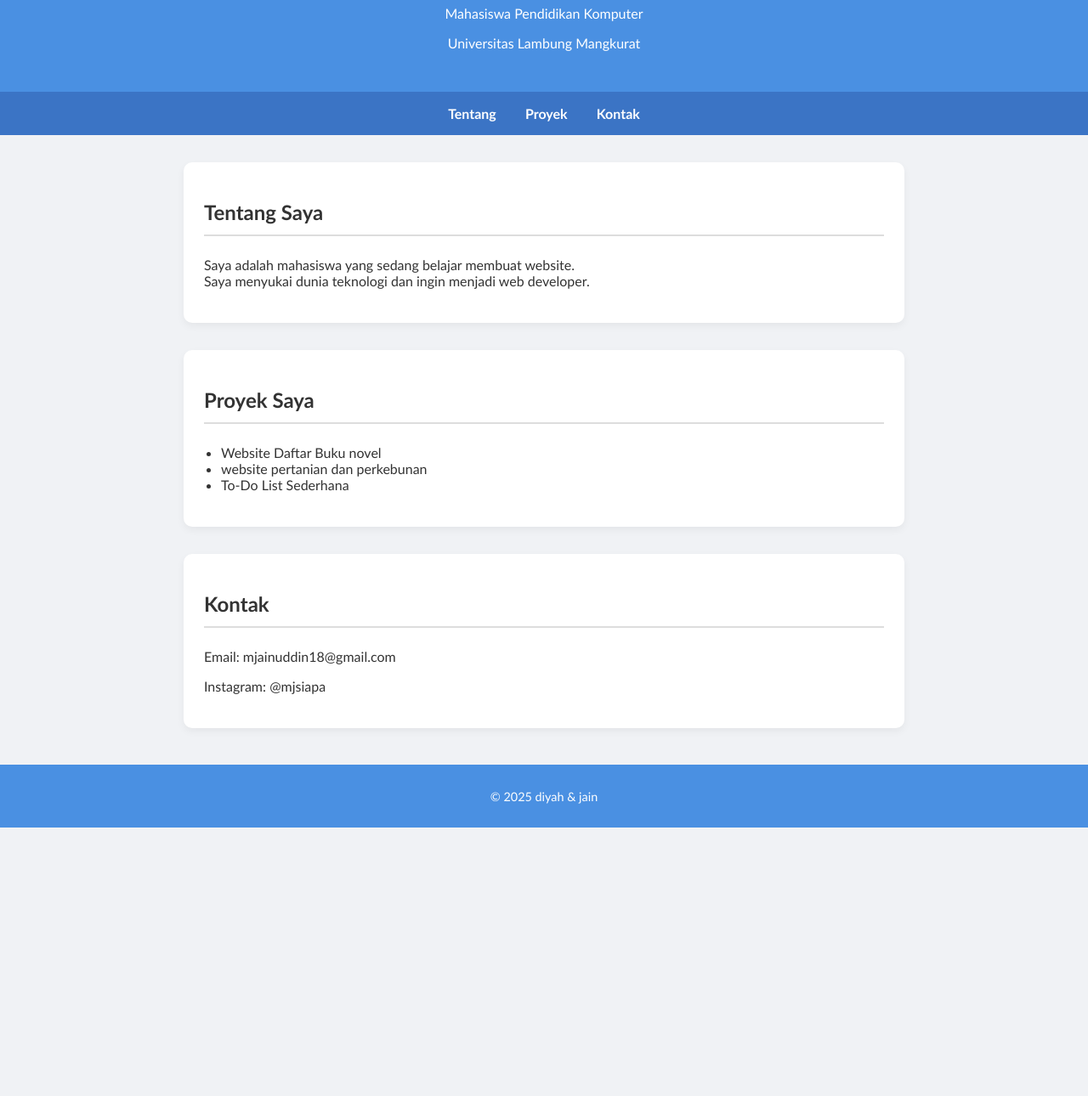
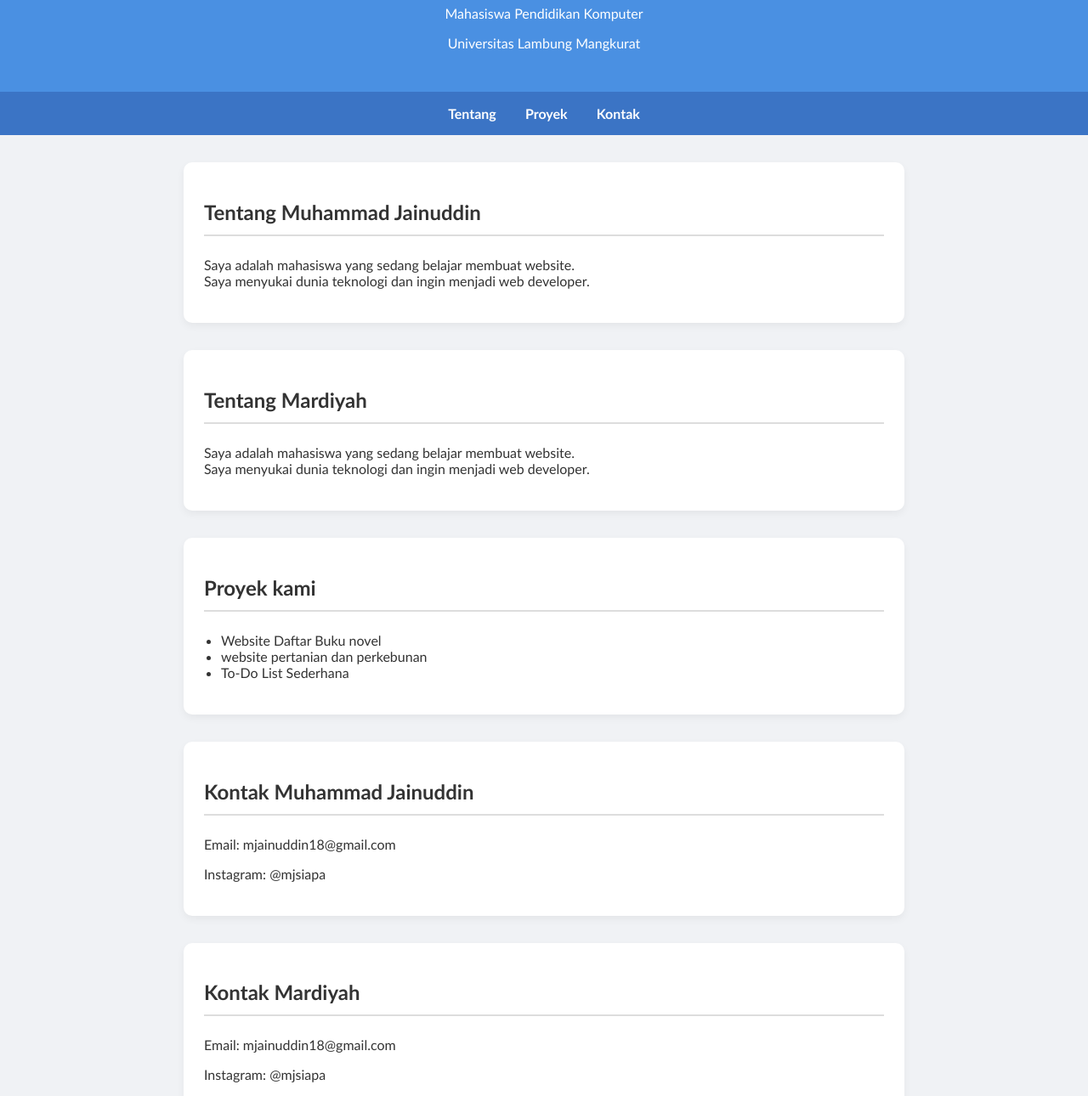
Before and after one commit to zainuddin1410/praktikum8.1.github.oi, a plain HTML site: page index.html in a window 1280 px wide. Shown: the part 108-1398 px from the top of the page at 85% size. Before the commit the page ends 1082 px from the top, so only its background shows below. Drawn offline with Linux system fonts and the light colour scheme.

Commit message:
Update index.html

```diff
--- a/index.html
+++ b/index.html
@@ -8,7 +8,7 @@
 </head>
 <body>
     <header>
-        <h1>Muhammad Jainuddin</h1>
+        <h1> Mardiya & Muhammad Jainuddin</h1>
         <p>Mahasiswa Pendidikan Komputer</p>
         <p>Universitas Lambung Mangkurat</p>
     </header>
@@ -20,13 +20,18 @@
     </nav>
 
     <section id="tentang">
-        <h2>Tentang Saya</h2>
+        <h2>Tentang Muhammad Jainuddin</h2>
+        <p>Saya adalah mahasiswa yang sedang belajar membuat website.<br>
+        Saya menyukai dunia teknologi dan ingin menjadi web developer.</p>
+    </section>
+        <section id="tentang">
+        <h2>Tentang Mardiyah</h2>
         <p>Saya adalah mahasiswa yang sedang belajar membuat website.<br>
         Saya menyukai dunia teknologi dan ingin menjadi web developer.</p>
     </section>
 
     <section id="proyek">
-        <h2>Proyek Saya</h2>
+        <h2>Proyek kami</h2>
         <ul>
             <li>Website Daftar Buku novel</li>
             <li>website pertanian dan perkebunan </li>
@@ -35,7 +40,12 @@
     </section>
 
     <section id="kontak">
-        <h2>Kontak</h2>
+        <h2>Kontak Muhammad Jainuddin</h2>
+        <p>Email: mjainuddin18@gmail.com</p>
+        <p>Instagram: @mjsiapa</p>
+    </section>
+        <section id="kontak">
+        <h2>Kontak Mardiyah</h2>
         <p>Email: mjainuddin18@gmail.com</p>
         <p>Instagram: @mjsiapa</p>
     </section>
```
